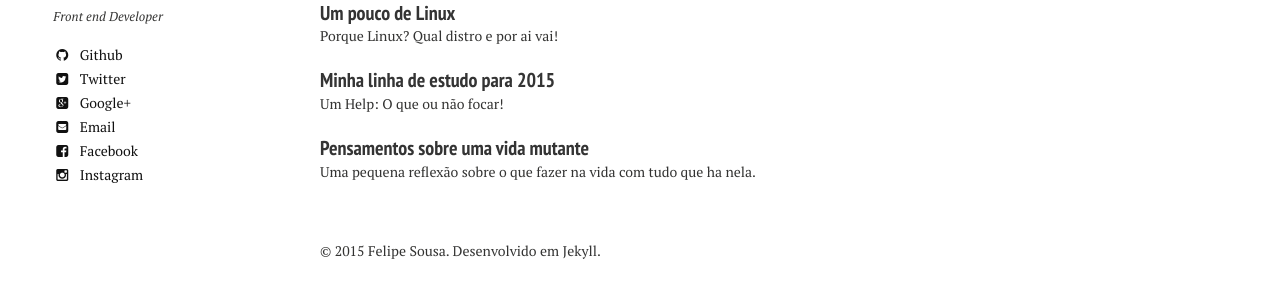
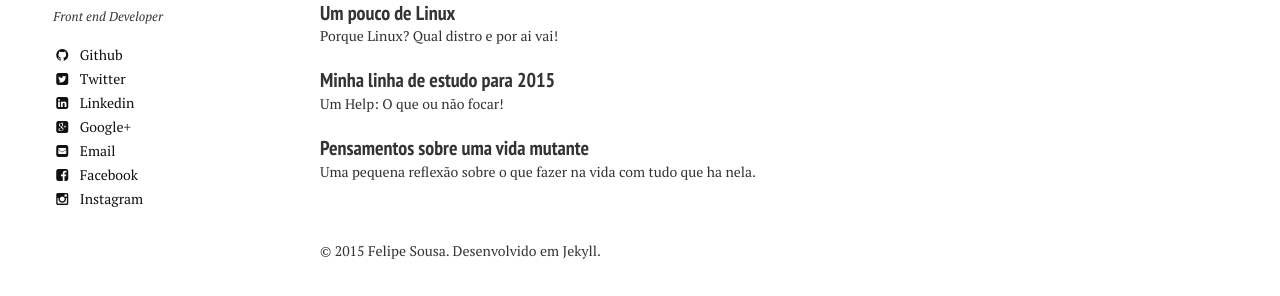
Before and after one commit to felipesousa/universal, a Jekyll site: the page built from index.md, in a window 1280 px wide. Shown: the part 664-960 px from the top of the page. Built offline with Jekyll 4.4.1, drawn with Linux system fonts in a browser that asks for light colours; nearby versions of some CDN libraries.

Commit message:
Update _author-bio.html

```diff
--- a/_includes/_author-bio.html
+++ b/_includes/_author-bio.html
@@ -17,6 +17,8 @@
 
 {% if author.twitter %}<a href="http://twitter.com/{{ author.twitter }}" class="author-social" target="_blank"><i class="fa fa-fw fa-twitter-square"></i> Twitter</a>{% endif %}
 
+{% if author.linkedin %}<a href="http://linkedin.com/{{ author.linkedin }}" class="author-social" target="_blank"><i class="fa fa-fw fa-linkedin-square"></i> Linkedin</a>{% endif %}
+
 {% if author.google.plus %}<a href="http://plus.google.com/{{ author.google.plus }}" class="author-social" target="_blank"><i class="fa fa-fw fa-google-plus-square"></i> Google+</a>{% endif %}
 
 {% if author.stackoverflow %}<a href="http://stackoverflow.com/users/{{ author.stackoverflow }}" class="author-social" target="_blank"><i class="fa fa-fw fa-stack-overflow"></i> Stackoverflow</a>{% endif %}
```
